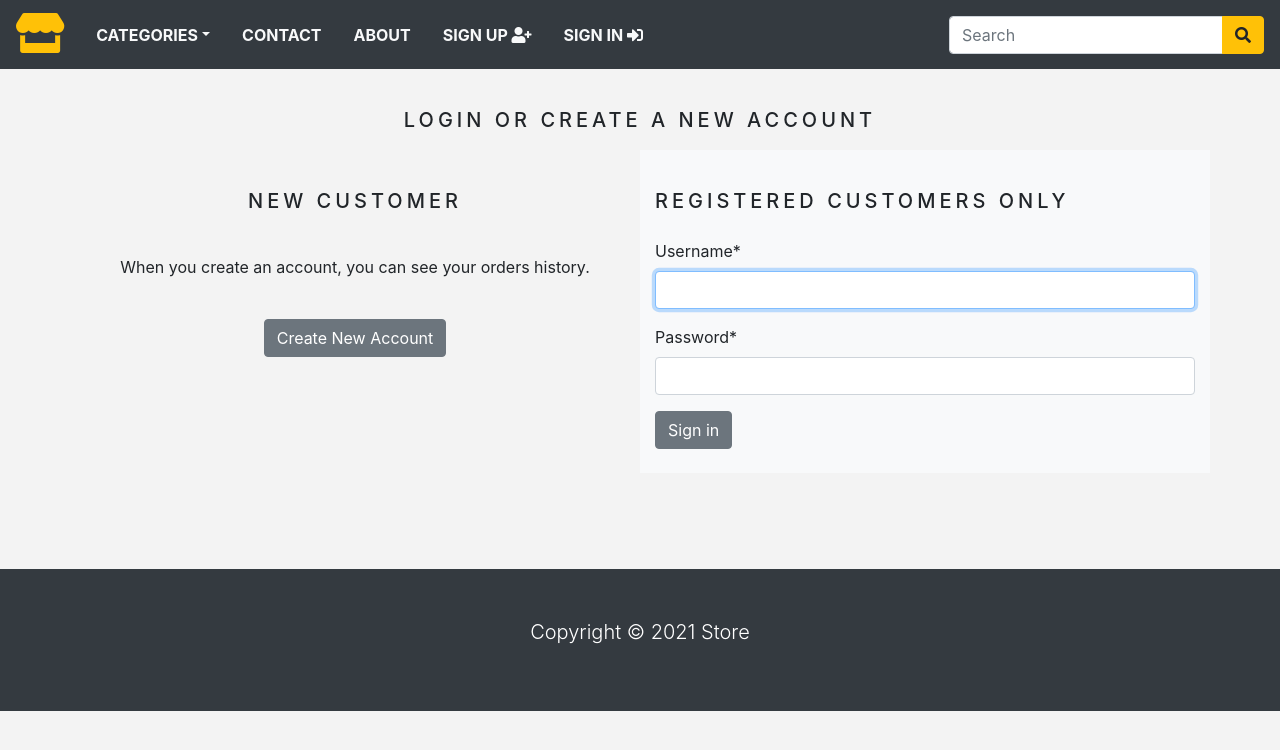
After one commit to BlakLeon/Thessis-Ecommerce, a Django app: page /account/signin/ in a window 1280 px wide. The commit adds this page. Shown: the top 750 px of the page. Run offline with Django 3.2, Linux system fonts and the light colour scheme; data comes from the database, SQL or seed files in the repository; both versions use the stored data as it was after the commit; data that the repository does not hold is empty; some libraries are stand-ins or nearby versions.

Commit message:
login, logout and signup done!

```diff
--- a/ecommerce_project/ecommerce_project/settings.py
+++ b/ecommerce_project/ecommerce_project/settings.py
@@ -39,6 +39,8 @@ INSTALLED_APPS = [
     'django.contrib.messages',
     'django.contrib.staticfiles',
     'store',
+    'stripe',
+    'crispy_forms',
 ]
 
 MIDDLEWARE = [
@@ -134,3 +136,5 @@ MEDIA_ROOT = os.path.join(BASE_DIR, 'static', 'media')
 
 STRIPE_PUBLISHABLE_KEY = 'pk_test_51JOM5hBb85XRK99SeUtdCmZWFKxL6b16hCrKkam97HCSypKCJaxAbiYWxGyvbb0MUO9KVtrBUQAnN2VQ1KT6PH1B00Rd9tglkL'
 STRIPE_SECRET_KEY = 'sk_test_51JOM5hBb85XRK99SKKLlzaPWfqlerPEnVkk00QA0nuthhZ8drThlhJSOaTx6BNrMHHazdoNmWptVIzxb9OyBczTb006CcGbJOw'
+
+CRISPY_TEMPLATE_PACK = 'bootstrap4'
--- a/ecommerce_project/store/templates/navbar.html
+++ b/ecommerce_project/store/templates/navbar.html
@@ -1,8 +1,8 @@
 <nav class="navbar navbar-expand-md navbar-light bg-dark">
 
   <a href="/" class="navbar-brand"><i class="fas fa-store text-warning fa-2x"></i></a>
-  <button type="button" class="navbar-toggler bg-light" data-toggle="collapse"
-  data-target="#nav" name="button"><span class="navbar-toggler-icon"></span></button>
+  <button type="button" class="navbar-toggler bg-light" data-toggle="collapse" data-target="#nav" name="button"><span
+      class="navbar-toggler-icon"></span></button>
   <div class="collapse navbar-collapse justify-content-between" id="nav">
     <ul class="navbar-nav">
       <li class="nav-item dropdown"><a class="nav-link text-light text-uppercase font-weight-bold px-3 dropdown-toggle"
@@ -15,7 +15,8 @@
 
         </div>
       </li>
-    <li class="nav-item"><a class="nav-link text-light text-uppercase font-weight-bold px-3" href="#">Contact</a></li>
+      <li class="nav-item"><a class="nav-link text-light text-uppercase font-weight-bold px-3"
+          href="">Contact</a></li>
       <li class="nav-item"><a class="nav-link text-light text-uppercase font-weight-bold px-3" href="">About</a></li>
       {% if request.user.is_authenticated and request.user.first_name %}
       <li class="nav-item dropdown">
@@ -23,23 +24,23 @@
           Welcome, {{ request.user.first_name }} <i class="fas fa-user circle"></i>
         </a>
         <div class="dropdown-menu">
-          <a class="dropdown-item" href="{% url 'order_history' %}">Order History</a>
+          <a class="dropdown-item" href="">Order History</a>
 
         </div>
       </li>
       <li class="nav-item">
-        <a class="nav-link text-light text-uppercase font-weight-bold px-3" href="#">
+        <a class="nav-link text-light text-uppercase font-weight-bold px-3" href="{% url 'signout' %}">
           Sign Out <i class="fas fa-sign-out-alt"></i>
         </a>
       </li>
       {% else %}
       <li class="nav-item">
-        <a class="nav-link text-light text-uppercase font-weight-bold px-3" href="#">
+        <a class="nav-link text-light text-uppercase font-weight-bold px-3" href="{% url 'signup' %}">
           Sign Up <i class="fas fa-user-plus"></i>
         </a>
       </li>
       <li class="nav-item">
-        <a class="nav-link text-light text-uppercase font-weight-bold px-3" href="#">
+        <a class="nav-link text-light text-uppercase font-weight-bold px-3" href="{% url 'signin' %}">
           Sign In <i class="fas fa-sign-in-alt"></i>
         </a>
       </li>
@@ -47,7 +48,7 @@
 
       {% if item_count > 0 %}
       <li class="nav-item">
-      <a class="nav-link text-light text-uppercase font-weight-bold px-3" href="">
+        <a class="nav-link text-light text-uppercase font-weight-bold px-3" href="{% url 'cart_detail' %}">
           <i class="fas fa-shopping-cart"></i>({{item_count}})
         </a>
         {% endif %}
@@ -55,7 +56,7 @@
 
     </ul>
 
-  <form class="form-inline ml-3" action="#", method="GET">
+    <form class="form-inline ml-3" action="" , method="GET">
       <div class="input-group">
         <input type="text" name="title" class="form-control" placeholder="Search">
         <div class="input-group-append">
--- /dev/null
+++ b/ecommerce_project/store/templates/signin.html
@@ -0,0 +1,43 @@
+{% extends 'base.html' %}
+{% load static %}
+{% load crispy_forms_tags %}
+{% block title %}
+Sign in
+{% endblock %}
+
+{% block content %}
+  <div class="container">
+    <br>
+    <h1 class="product_title text-center">
+      Login or Create a New Account
+    </h1>
+    <div class="row">
+      <div class="col-12 col-sm-12 col-lg-6 text-center custom_div">
+        <br>
+        <h2 class="product_title">
+          New Customer
+        </h2>
+        <br>
+        <p>When you create an account, you can see your orders history.</p>
+        <br>
+        <a href="{% url 'signup' %}" class="btn btn-secondary">Create New Account</a>
+      </div>
+      <div class="col-12 col-sm-12 col-md-12 col-lg-6 bg-light">
+        <div>
+          <br>
+          <h2 class="product_title">
+            Registered Customers Only
+          </h2>
+          <form method="post">
+            {% csrf_token %}
+            <p>{{ form | crispy }}</p>
+            <button type="submit" name="button" class="btn btn-secondary">Sign in</button>
+          </form>
+          <br>
+        </div>
+      </div>
+    </div>
+    <br>
+  </div>
+  <br>
+{% endblock %}
--- a/ecommerce_project/store/templates/signup.html
+++ b/ecommerce_project/store/templates/signup.html
@@ -40,7 +40,7 @@ Create a New Account
               <br>
               Your account has been created and it is ready to use.
               <br>
-              <a href="{% url 'home' %}">Continue shopping</a> and enjoy the variety of products that we have at the Z-Store.
+              <a href="{% url 'home' %}">Continue shopping</a> and enjoy the variety of products that we have at the TechMe Store.
             </p>
         </div>
       </div>
--- a/ecommerce_project/store/urls.py
+++ b/ecommerce_project/store/urls.py
@@ -11,4 +11,7 @@ urlpatterns = [
     path('cart/remove/<int:product_id>', views.cart_remove, name='cart_remove'),
     path('cart/remove_product/<int:product_id>', views.cart_remove_product, name='cart_remove_product'),
     path('thankyou/<int:order_id>', views.thanks_page, name='thanks_page'),
+    path('account/create/', views.signupView, name='signup'),
+    path('account/signin/', views.signinView, name='signin'),
+    path('account/signout/', views.signoutView, name='signout'),
 ]
--- a/ecommerce_project/store/views.py
+++ b/ecommerce_project/store/views.py
@@ -4,6 +4,10 @@ from .models import Category, Product, Cart , CartItem, Order, OrderItem
 from django.core.exceptions import ObjectDoesNotExist
 import stripe
 from django.conf import settings
+from django.contrib.auth.models import Group, User
+from .forms import SignUpForm, ContactForm
+from django.contrib.auth.forms import AuthenticationForm
+from django.contrib.auth import login, authenticate, logout
 
 # Create your views here.
 def home(request, category_slug=None):
@@ -184,3 +188,24 @@ def signupView(request):
     else:
         form = SignUpForm()
     return render(request, 'signup.html', {'form': form})
+
+def signinView(request):
+    if request.method == 'POST':
+        form = AuthenticationForm(data=request.POST)
+        if form.is_valid():
+            username = request.POST['username']
+            password = request.POST['password']
+            user = authenticate(username=username, password=password)
+            if user is not None:
+                login(request, user)
+                return redirect('home')
+            else:
+                return redirect('signup')
+    else:
+        form = AuthenticationForm()
+    return render(request, 'signin.html', {'form': form})
+
+
+def signoutView(request):
+    logout(request)
+    return redirect('signin')
```
Also changed, not shown: ecommerce_project/db.sqlite3. Lines whose indentation alone changed are shown as unchanged.
